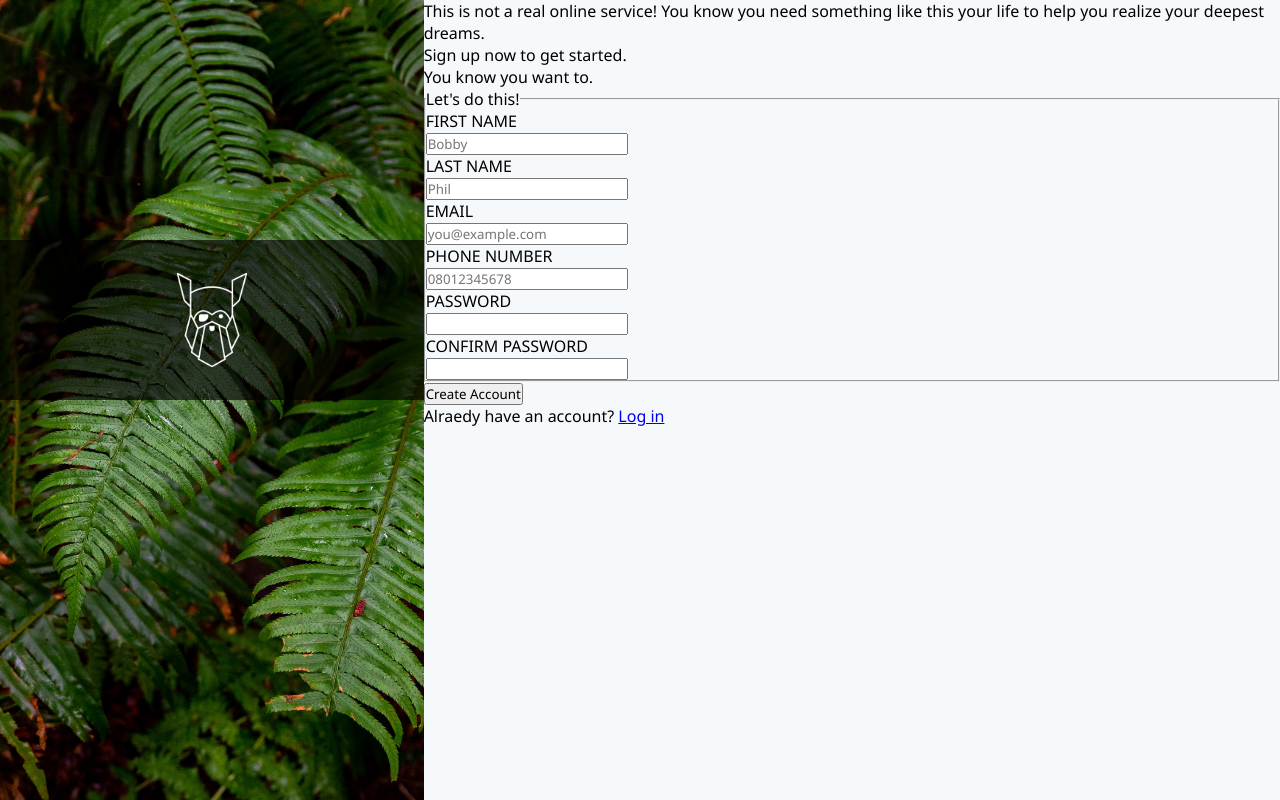
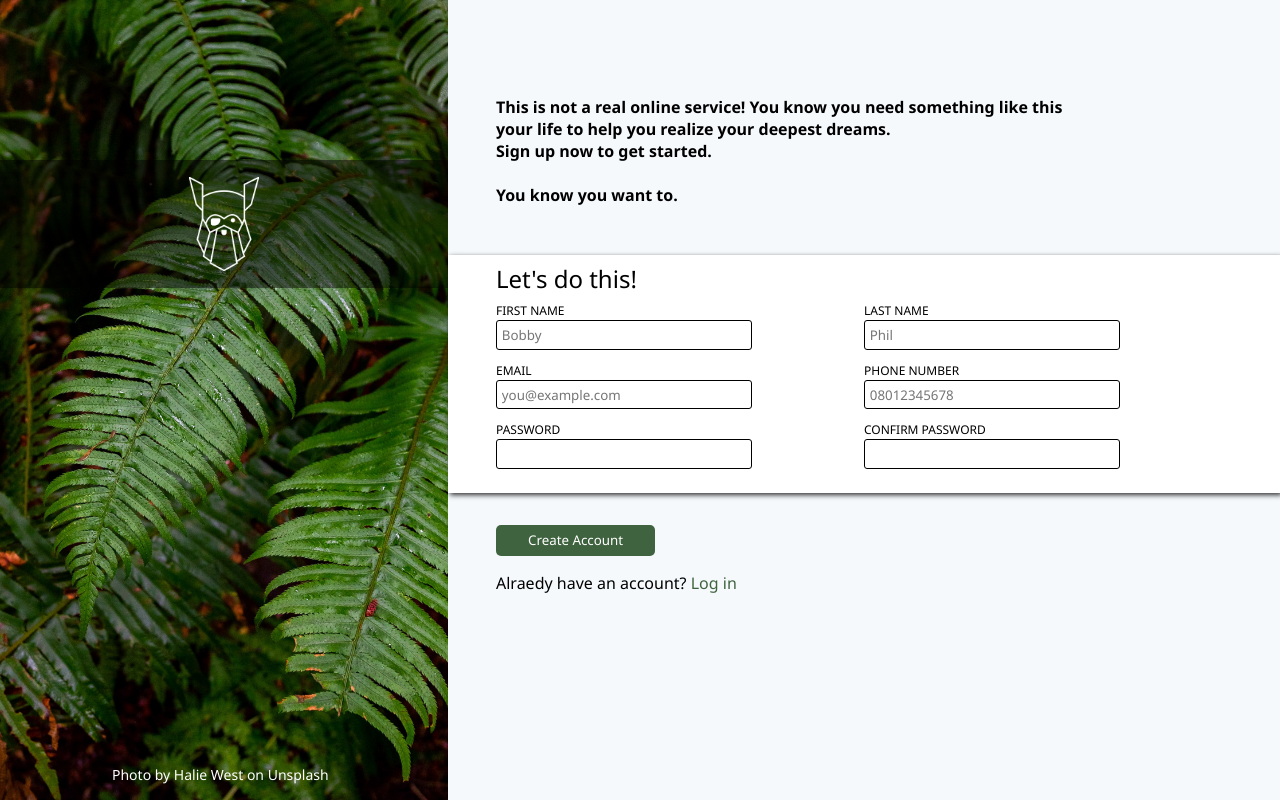
Before and after one commit to Phildeoner/sign-up-form, a website: page index.html in a window 1280 px wide. Drawn offline with Linux system fonts and the light colour scheme.

Commit message:
Update style.css and index.html files

```diff
--- a/index.html
+++ b/index.html
@@ -13,16 +13,18 @@
       <div class="container">
         <img src="./Images/odin-lined.png" alt="Odin Logo">
       </div>
+      <p class="text">Photo by Halie West on Unsplash</p>
     </div>
 
     <div class="right">
-      <p class="main-text">This is not a real online service! You know you need something like this your life to help you realize your deepest dreams.</p>
-      <p>Sign up now to get started.</p>
-      <p>You know you want to.</p>
+      <p class="main-text">This is not a real online service! You know you need something like this your life to help you realize your deepest dreams.<br>
+      Sign up now to get started.<br><br>
+      You know you want to.</p>
 
-      <form action="#" method="post">
+      <form action="#" method="#">
         <fieldset>
           <legend>Let's do this!</legend>
+          <div class="forms">
             <div>
               <label for="first_name">FIRST NAME</label><br>
               <input type="text" id="first_name" name="first_name" placeholder="Bobby">
@@ -45,18 +47,19 @@
 
             <div>
               <label for="password">PASSWORD</label><br>
-            <input type="password" id="password" name="phone_number">
+              <input type="password" id="password" name="password" required>
             </div>
 
             <div>
               <label for="password">CONFIRM PASSWORD</label><br>
-            <input type="password" id="password" name="phone_number">
+              <input type="password" id="password" name="password" required>
+            </div>
           </div>
         </fieldset>
 
         <button type="submit">Create Account</button>
       </form>
-      <p>Alraedy have an account? <a href="#">Log in</a></p>
+      <p class="sub-text">Alraedy have an account? <a href="#">Log in</a></p>
     </div>
   </div>
 
--- a/style.css
+++ b/style.css
@@ -15,12 +15,58 @@ body {
 
 .container {
   position: relative;
-  background-color: rgba(0, 0, 0, 0.644);
-  height: 20vh;
-  margin-top: 30vh;
+  background-color: rgba(0, 0, 0, 0.473);
+  height: 16vh;
+  margin-top: 20vh;
   display: flex;
   align-items: center;
   justify-content: center;
+}
+
+legend {
+  position: relative;
+  top: 1.5rem;
+  margin-bottom: 0.7rem;
+  font-size: 1.5rem;
+  font-weight: 500;
+}
+
+fieldset {
+  background-color: white;
+  border: none;
+  padding: 1rem 3rem;
+  width: 65vw;
+  box-shadow: 2px 2px 5px rgba(0, 0, 0, 0.815);
+}
+
+.forms {
+  display: grid;
+  grid-template-columns: repeat(2, 1fr);
+}
+
+label {
+  font-weight: 500;
+  font-size: 12px;
+}
+
+.main-text {
+  font-weight: 700;
+  width: 50vw;
+  margin-top: 12vh;
+  margin-bottom: 2rem;
+}
+
+input {
+  padding: 0.3rem;
+  width: 20vw;
+  margin-bottom: 0.5rem;
+  border: 1px solid;
+  border-radius: 3px;
+}
+
+input:focus {
+  border:none;
+  box-shadow: 1px 2px 3px 3px rgb(68, 68, 223);
 }
 
 img {
@@ -35,3 +81,36 @@ img {
   height: 100vh;
   width: 35vw;
 }
+
+button {
+  margin: 2rem 3rem;
+  margin-bottom: 1rem;
+  padding: 0.4rem 2rem;
+  background-color: #3f633f;
+  border: none;
+  border-radius: 5px;
+  color: white;
+  font-weight: 500;
+}
+
+p {
+  padding-left: 3rem;
+}
+
+a {
+  text-decoration: none;
+  color: #3f633f;
+  font-weight: 500;
+}
+
+.sub-text {
+  font-weight: 500;
+}
+
+.text {
+  color: white;
+  position: absolute;
+  margin: 0% 5%;
+  bottom: 1rem;
+  font-size: 14px;
+}
```
Lines whose indentation alone changed are shown as unchanged.
